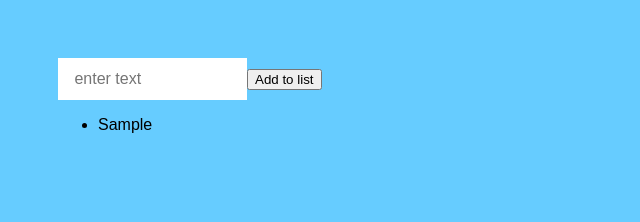
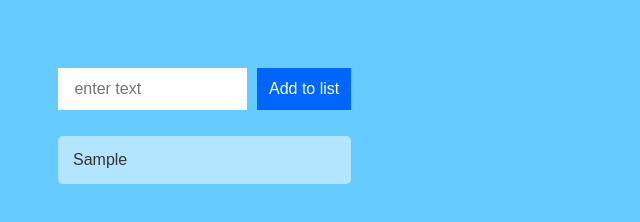
Before and after one commit to Carlosf96/React-TodoList, a React app: page / in a window 1280 px wide. Both pictures are taken after typing "Sample" into the empty fields and a click on the button "Add to list". Shown: the whole page, without its empty margins (0-640 px from the left). Built offline with nearby package versions, Linux system fonts and the light colour scheme.

Commit message:
Finished TodoList

```diff
--- a/package.json
+++ b/package.json
@@ -5,6 +5,7 @@
   "dependencies": {
     "react": "^16.8.6",
     "react-dom": "^16.8.6",
+    "react-flip-move": "^3.0.3",
     "react-scripts": "2.1.8"
   },
   "scripts": {
--- a/src/TodoItems.js
+++ b/src/TodoItems.js
@@ -1,13 +1,32 @@
 import React, { Component } from 'react';
+import FlipMove from 'react-flip-move';
+class TodoItems extends Component {
+	constructor(props) {
+		super(props);
+		this.createTasks = this.createTasks.bind(this);
+	}
+	createTasks(item) {
+		return (
+			<li onClick={() => this.delete(item.key)} key={item.key}>
+				{item.text}
+			</li>
+		);
+	}
+	delete(key) {
+		this.props.delete(key);
+	}
 
-class TodoItems extends Component {
-	createTasks(item) {
-		return <li key={item.key}>{item.text}</li>;
-	}
 	render() {
 		var todoEntries = this.props.entries;
 		var listItems = todoEntries.map(this.createTasks);
-		return <ul className="theList">{listItems}</ul>;
+
+		return (
+			<ul className="theList">
+				<FlipMove duration={250} easing="ease-out">
+					{listItems}
+				</FlipMove>
+			</ul>
+		);
 	}
 }
 
--- a/src/TodoList.css
+++ b/src/TodoList.css
@@ -4,3 +4,39 @@
 	border: 2px solid #fff;
 	width: 165px;
 }
+
+.TodoListMain .Header button {
+	padding: 10px;
+	font-size: 16px;
+	margin: 10px;
+	margin-right: 0px;
+	background-color: #0066ff;
+	color: #fff;
+	border: 2px solid #0066ff;
+}
+
+.TodoListMain .Header button:hover {
+	background-color: #003399;
+	border: 2px solid #003399;
+	cursor: pointer;
+}
+
+.TodoListMain .theList li {
+	color: #333;
+	background-color: rgba(255, 255, 255, .5);
+	padding: 15px;
+	margin-bottom: 15px;
+	border-radius: 5px;
+	list-style: none;
+
+	transition: background-color 2.s ease-out;
+}
+
+.TodoListMain .theList li:hover {
+	background-color: pink;
+	cursor: pointer;
+}
+
+ul.theList {
+	padding: 0;
+}
--- a/src/TodoList.js
+++ b/src/TodoList.js
@@ -10,6 +10,7 @@ class TodoList extends Component {
 		};
 
 		this.addItem = this.addItem.bind(this);
+		this.deleteItem = this.deleteItem.bind(this);
 	}
 	addItem(e) {
 		if (this._inputElement !== '') {
@@ -27,7 +28,14 @@ class TodoList extends Component {
 
 		e.preventDefault();
 	}
-
+	deleteItem(key) {
+		var filteredItems = this.state.items.filter(function(item) {
+			return item.key !== key;
+		});
+		this.setState({
+			items: filteredItems
+		});
+	}
 	render() {
 		return (
 			<div className="TodoListMain">
@@ -37,7 +45,7 @@ class TodoList extends Component {
 						<button type="submit">Add to list</button>
 					</form>
 				</div>
-				<TodoItems entries={this.state.items} />
+				<TodoItems entries={this.state.items} delete={this.deleteItem} />
 			</div>
 		);
 	}
```
Also changed, not shown: 1 other file.
